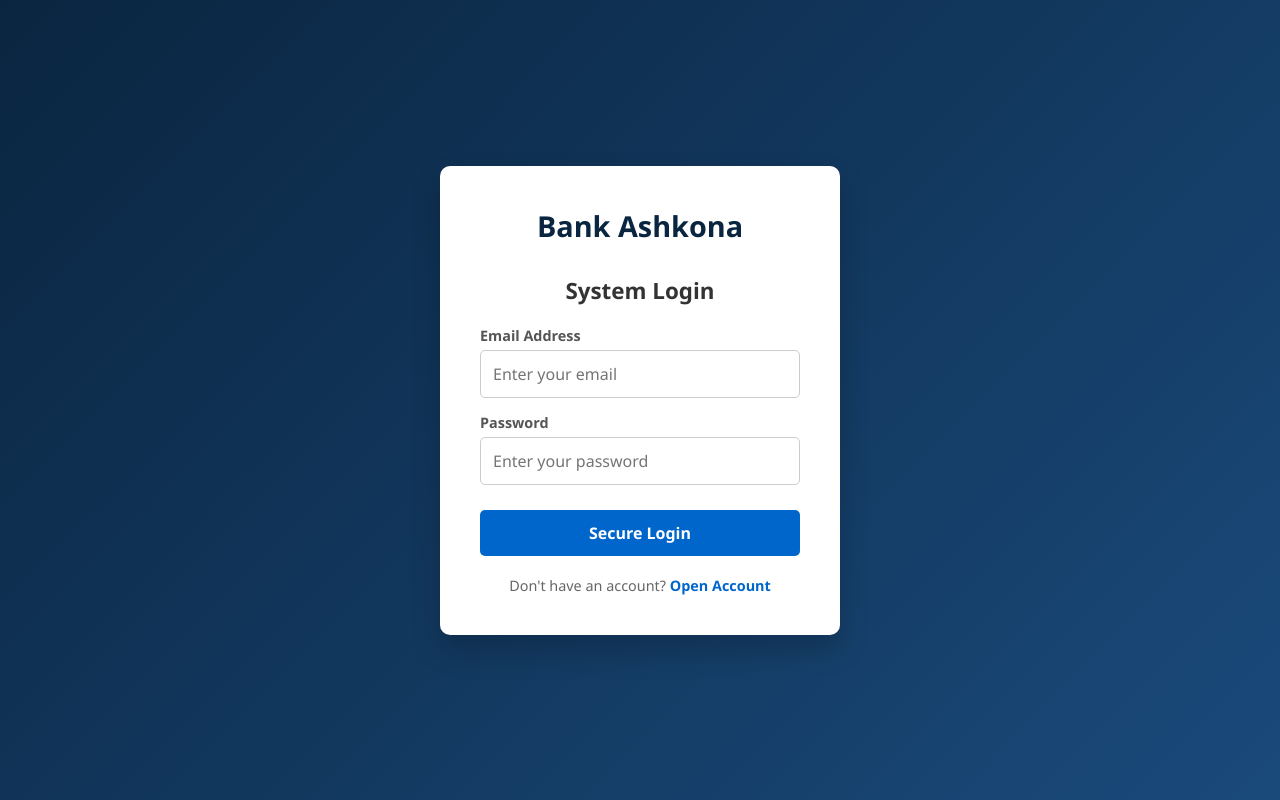
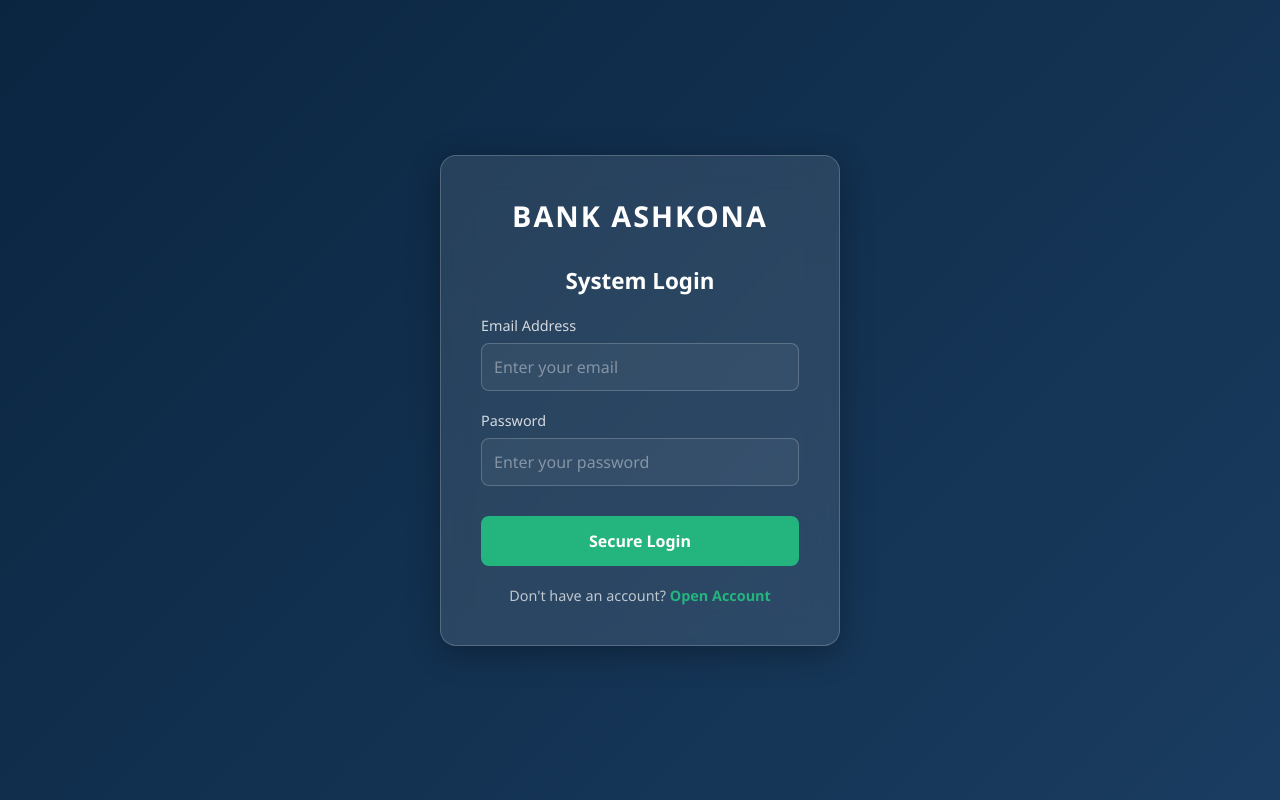
Before and after one commit to MerajRahman/Bank-Management, a PHP site: page /auth.php in a window 1280 px wide. Run offline with PHP 8.4, Linux system fonts and the light colour scheme.

Commit message:
Upgrade auth logic

```diff
--- a/auth.php
+++ b/auth.php
@@ -17,13 +17,13 @@ if ($_SERVER['REQUEST_METHOD'] == 'POST') {
         $sql = "INSERT INTO Users (Name, Email, Password_Hash, Role) VALUES ('$name', '$email', '$password', 'Customer')";
 
         if ($conn->query($sql) === TRUE) {
-            $message = "<div style='color: #24b47e; background: #e8f8f2; padding: 10px; border-radius: 5px; margin-bottom: 15px; text-align: center;'>Account created successfully! You can now login.</div>";
+            $message = "<div class='alert success'>Account created successfully! You can now login.</div>";
         } else {
-            $message = "<div style='color: #e25950; background: #fceceb; padding: 10px; border-radius: 5px; margin-bottom: 15px; text-align: center;'>Error: Email might already be registered.</div>";
+            $message = "<div class='alert error'>Error: Email might already be registered.</div>";
         }
     }
 
-    // --- LOGIN LOGIC ---
+    // --- LOGIN LOGIC (Intercepts and sends to verify.php) ---
     elseif (isset($_POST['login'])) {
         $email = $conn->real_escape_string($_POST['login_email']);
         $password = $_POST['login_password'];
@@ -33,26 +33,27 @@ if ($_SERVER['REQUEST_METHOD'] == 'POST') {
 
         if ($result->num_rows > 0) {
             $user = $result->fetch_assoc();
+
             // Verify the encrypted password
             if (password_verify($password, $user['Password_Hash'])) {
-                // Success! Set session variables
-                $_SESSION['user_id'] = $user['User_ID'];
-                $_SESSION['name'] = $user['Name'];
-                $_SESSION['role'] = $user['Role'];
 
-                // --- NEW ROUTING LOGIC ---
-                if ($_SESSION['role'] === 'Admin') {
-                    header("Location: admin_dashboard.php");
-                } else {
-                    header("Location: dashboard.php");
-                }
+                // 1. Generate 6-digit OTP
+                $otp = rand(100000, 999999);
+
+                // 2. Store user data in a TEMPORARY session
+                $_SESSION['temp_user'] = $user;
+                $_SESSION['otp'] = $otp;
+                $_SESSION['otp_expires'] = time() + 300; // 5 minutes
+
+                // 3. Route to the new Verification File
+                header("Location: verify.php");
                 exit();
 
             } else {
-                $message = "<div style='color: #e25950; text-align: center; margin-bottom: 15px;'>Incorrect password.</div>";
+                $message = "<div class='alert error'>Incorrect password.</div>";
             }
         } else {
-            $message = "<div style='color: #e25950; text-align: center; margin-bottom: 15px;'>User not found.</div>";
+            $message = "<div class='alert error'>User not found.</div>";
         }
     }
 }
@@ -65,22 +66,60 @@ if ($_SERVER['REQUEST_METHOD'] == 'POST') {
     <meta name="viewport" content="width=device-width, initial-scale=1.0">
     <title>Customer Access | Bank Ashkona</title>
     <style>
-        * { margin: 0; padding: 0; box-sizing: border-box; font-family: 'Segoe UI', Tahoma, Geneva, Verdana, sans-serif; }
-        :root { --primary: #0a2540; --secondary: #0066cc; --text: #333; }
-        body { background: linear-gradient(135deg, var(--primary), #1a4a7b); min-height: 100vh; display: flex; justify-content: center; align-items: center; padding: 20px; }
-        .auth-container { background: white; width: 100%; max-width: 400px; padding: 40px; border-radius: 10px; box-shadow: 0 15px 30px rgba(0,0,0,0.2); }
-        .logo { text-align: center; font-size: 1.8rem; font-weight: bold; color: var(--primary); margin-bottom: 30px; cursor: pointer; }
-        h2 { text-align: center; margin-bottom: 20px; color: var(--text); font-size: 1.4rem; }
-        .form-group { margin-bottom: 15px; }
-        .form-group label { display: block; margin-bottom: 5px; font-size: 0.9rem; font-weight: 600; color: #555; }
-        .form-group input { width: 100%; padding: 12px; border: 1px solid #ccc; border-radius: 5px; font-size: 1rem; }
-        .form-group input:focus { border-color: var(--secondary); outline: none; }
-        .btn { width: 100%; padding: 12px; background: var(--secondary); color: white; border: none; border-radius: 5px; font-size: 1rem; font-weight: bold; cursor: pointer; transition: 0.3s; margin-top: 10px; }
-        .btn:hover { background: #004c99; }
-        .toggle-text { text-align: center; margin-top: 20px; font-size: 0.9rem; color: #666; }
-        .toggle-link { color: var(--secondary); cursor: pointer; font-weight: bold; text-decoration: none; }
-        .toggle-link:hover { text-decoration: underline; }
+        /* MODERN GLASSMORPHISM UI */
+        :root {
+            --primary: #0a2540;
+            --secondary: #24b47e;
+            --glass-bg: rgba(255, 255, 255, 0.1);
+            --glass-border: rgba(255, 255, 255, 0.2);
+            --text-light: #ffffff;
+        }
+
+        * { margin: 0; padding: 0; box-sizing: border-box; font-family: 'Segoe UI', Tahoma, sans-serif; }
+
+        body {
+            min-height: 100vh;
+            display: flex;
+            justify-content: center;
+            align-items: center;
+            background: linear-gradient(135deg, #0a2540 0%, #1a3c60 100%);
+            color: var(--text-light);
+            padding: 20px;
+        }
+
+        .auth-container {
+            background: var(--glass-bg);
+            backdrop-filter: blur(16px);
+            -webkit-backdrop-filter: blur(16px);
+            border: 1px solid var(--glass-border);
+            padding: 40px;
+            border-radius: 16px;
+            width: 100%;
+            max-width: 400px;
+            box-shadow: 0 8px 32px rgba(0, 0, 0, 0.3);
+        }
+
+        .logo { text-align: center; font-size: 1.8rem; font-weight: bold; color: var(--text-light); margin-bottom: 30px; cursor: pointer; text-transform: uppercase; letter-spacing: 2px;}
+        h2 { text-align: center; margin-bottom: 20px; font-weight: 600; font-size: 1.4rem; }
+
+        .form-group { margin-bottom: 20px; }
+        .form-group label { display: block; margin-bottom: 8px; font-size: 0.9rem; color: rgba(255, 255, 255, 0.8); }
+        .form-group input { width: 100%; padding: 12px; background: rgba(255, 255, 255, 0.05); border: 1px solid var(--glass-border); border-radius: 8px; color: white; font-size: 1rem; transition: all 0.3s ease; }
+        .form-group input:focus { outline: none; border-color: var(--secondary); background: rgba(255, 255, 255, 0.1); }
+        .form-group input::placeholder { color: rgba(255,255,255,0.4); }
+
+        .btn { width: 100%; padding: 14px; background: var(--secondary); color: white; border: none; border-radius: 8px; font-size: 1rem; font-weight: bold; cursor: pointer; transition: transform 0.2s, background 0.3s; margin-top: 10px; }
+        .btn:hover { background: #1e996a; transform: translateY(-2px); }
+
+        .toggle-text { text-align: center; margin-top: 20px; font-size: 0.9rem; color: rgba(255, 255, 255, 0.7); }
+        .toggle-link { color: var(--secondary); cursor: pointer; font-weight: bold; text-decoration: none; transition: 0.3s; }
+        .toggle-link:hover { color: #69f0ae; }
+
         #register-form { display: none; }
+
+        .alert { padding: 12px; border-radius: 8px; margin-bottom: 20px; font-size: 0.9rem; text-align: center; font-weight: bold; }
+        .error { background: rgba(226, 89, 80, 0.2); border: 1px solid #e25950; color: #ff8a80; }
+        .success { background: rgba(36, 180, 126, 0.2); border: 1px solid var(--secondary); color: #69f0ae; }
     </style>
 </head>
 <body>
```
